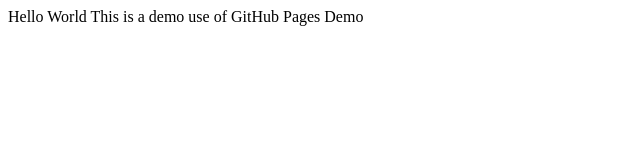
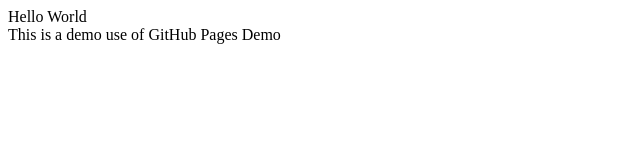
Before and after one commit to ericstatler/pagetest, a plain HTML site: page index.html in a window 1280 px wide. Shown: the whole page, without its empty margins (0-640 px from the left). Drawn offline with Linux system fonts and the light colour scheme.

Commit message:
Make it html

```diff
--- a/index.html
+++ b/index.html
@@ -1,3 +1,6 @@
+
+<html>
 Hello World
-
+<br>
 This is a demo use of GitHub Pages Demo
+</html>
```
